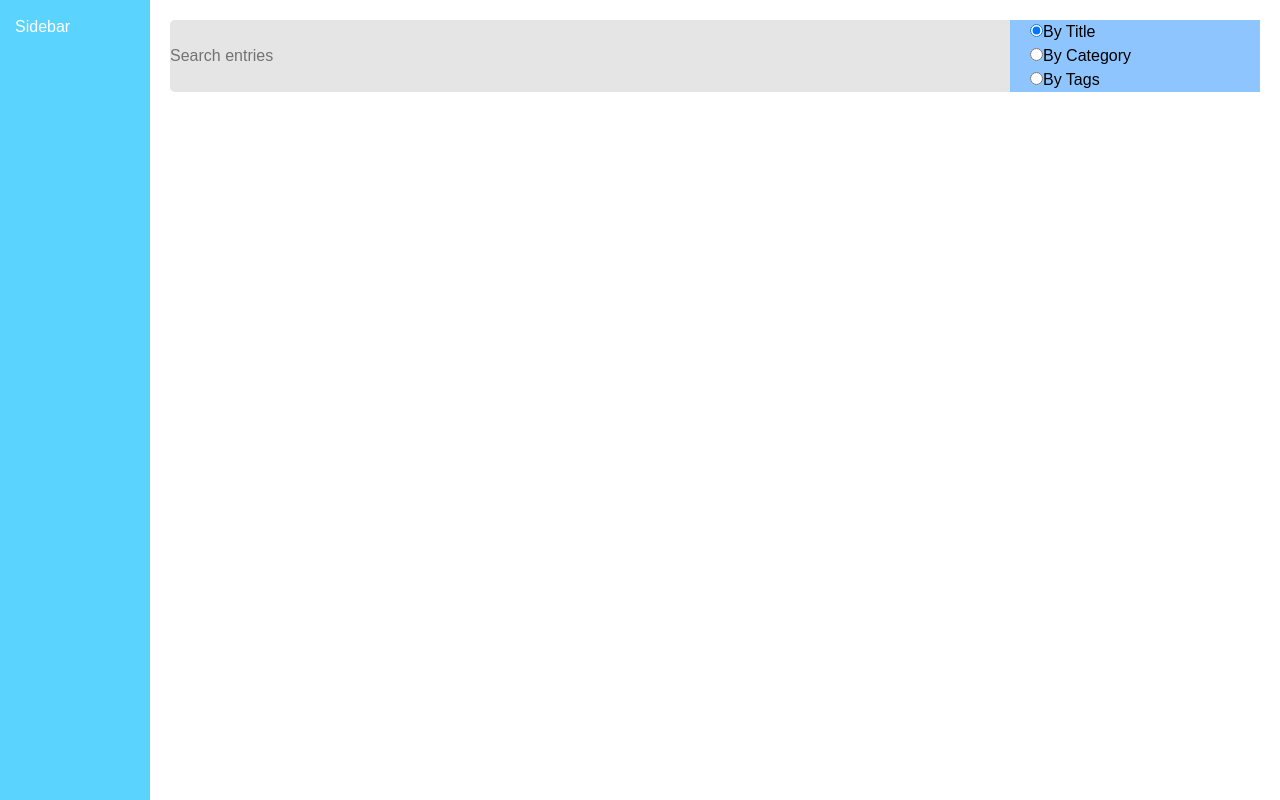
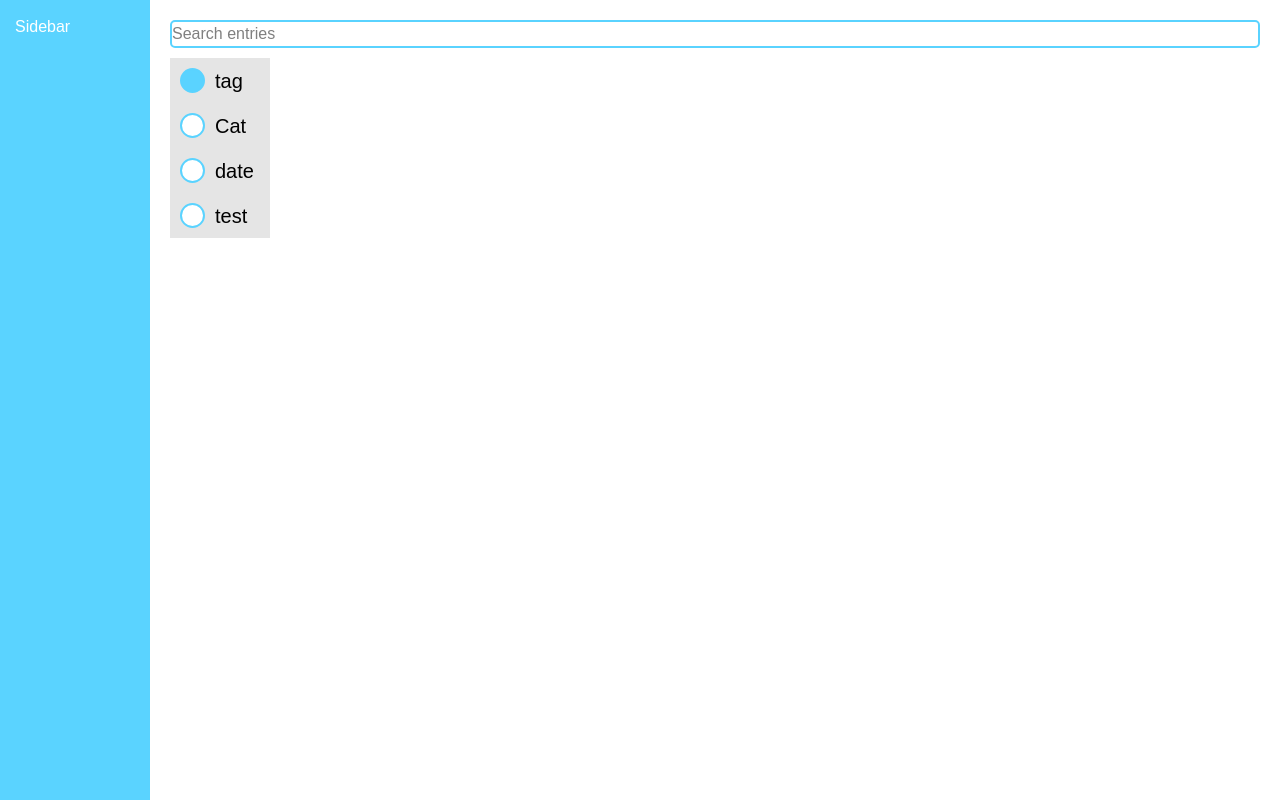
Before and after one commit to Abdelrhman2607/Music-Archive, a Next.js app: page / in a window 1280 px wide. Built offline with nearby package versions, Linux system fonts and the light colour scheme.

Commit message:
custom radio set

```diff
--- /dev/null
+++ b/app/components/radioSet.module.css
@@ -0,0 +1,38 @@
+
+.radioSet{
+    gap: 0px;
+}
+
+.primitiveRadio{
+    opacity: 0;
+    width: 0px;
+    height: 0px;
+}
+
+.radioOption{
+    display: flex;
+    flex-direction: row;
+    width: 100px;
+    background-color: var(--Gray);
+    align-items: center;
+}
+
+.customRadio{
+    display: inline-block;
+    margin: 10px;
+
+    width: 25px;
+    height: 25px;
+    background-color: var(--White);
+
+    border: solid var(--Blue) 2px;
+    border-radius: 50%;
+}
+
+.primitiveRadio:checked ~ .customRadio{
+    background-color: var(--Blue);
+}
+
+.radioLabel{
+    font-size: 20px;
+}
--- /dev/null
+++ b/app/components/radioSet.tsx
@@ -0,0 +1,30 @@
+'use client';
+
+import styles from './radioSet.module.css';
+
+export default function RadioSet({ optionsText }: { optionsText: string[] }) {
+  return (
+    <div className={styles.radioSet}>
+      {optionsText.map((option, index) => {
+        return(<RadioOption optionText={option} key={index} isDefault={index===0} />);
+        }
+      )}
+    </div>
+  );
+}
+
+function RadioOption({ optionText, isDefault }: { optionText: string, isDefault: boolean }) {
+  return (
+    <>
+      <label className={styles.radioOption}>
+        <input
+          type='radio' name='searchType' value={optionText} defaultChecked={isDefault}
+          className={styles.primitiveRadio}
+          onChange={(event)=>console.log(event.currentTarget.value)}
+        />
+        <span className={styles.customRadio}></span>
+        <span className={styles.radioLabel}>{optionText}</span>
+      </label>
+    </>
+  );
+}
--- a/app/components/searchbar.module.css
+++ b/app/components/searchbar.module.css
@@ -2,7 +2,9 @@
 .searchbarBase, .searchbarBase:focus{
     display: flex;
     flex-direction: row;
+    margin-bottom: 10px;
 
-    background-color: var(--Gray);
+    background-color: var(--White);
     border-radius: 5px;
+    border: solid var(--Blue) 2px;
 }
--- a/app/components/searchbar.tsx
+++ b/app/components/searchbar.tsx
@@ -6,25 +6,6 @@ export default function Searchbar() {
       <div className='flex-4'>
         <input type='text' placeholder="Search entries" className='w-full h-full'/>
       </div>
-
-      <div className='flex-1 px-5 bg-blue-300'>
-        <label>
-          <input type='radio' name='searchType' defaultChecked/>
-          By Title
-        </label>
-        <br />
-        <label>
-          <input type='radio' name='searchType' />
-          By Category
-        </label>
-        <br />
-        <label>
-          <input type='radio' name='searchType' />
-          By Tags
-        </label>
-        <br />
-
-      </div>
     </form>
   );
 }
--- a/app/globals.css
+++ b/app/globals.css
@@ -7,6 +7,8 @@
 }
 
 body {
+  margin: 0px;
+  padding: 0px;
   font-family: Arial, Helvetica, sans-serif;
   font-size: 16px;
 ;
--- a/app/page.tsx
+++ b/app/page.tsx
@@ -1,5 +1,6 @@
 import Sidebar from './components/sidebar';
 import Searchbar from './components/searchbar';
+import RadioSet from './components/radioSet'
 
 export default function Home() {
   return (
@@ -9,6 +10,7 @@ export default function Home() {
         <div>
           <Searchbar />
         </div>
+        <RadioSet optionsText={["tag", "Cat", 'date', 'test']}/>
       </main>
     </div>
   );
```
